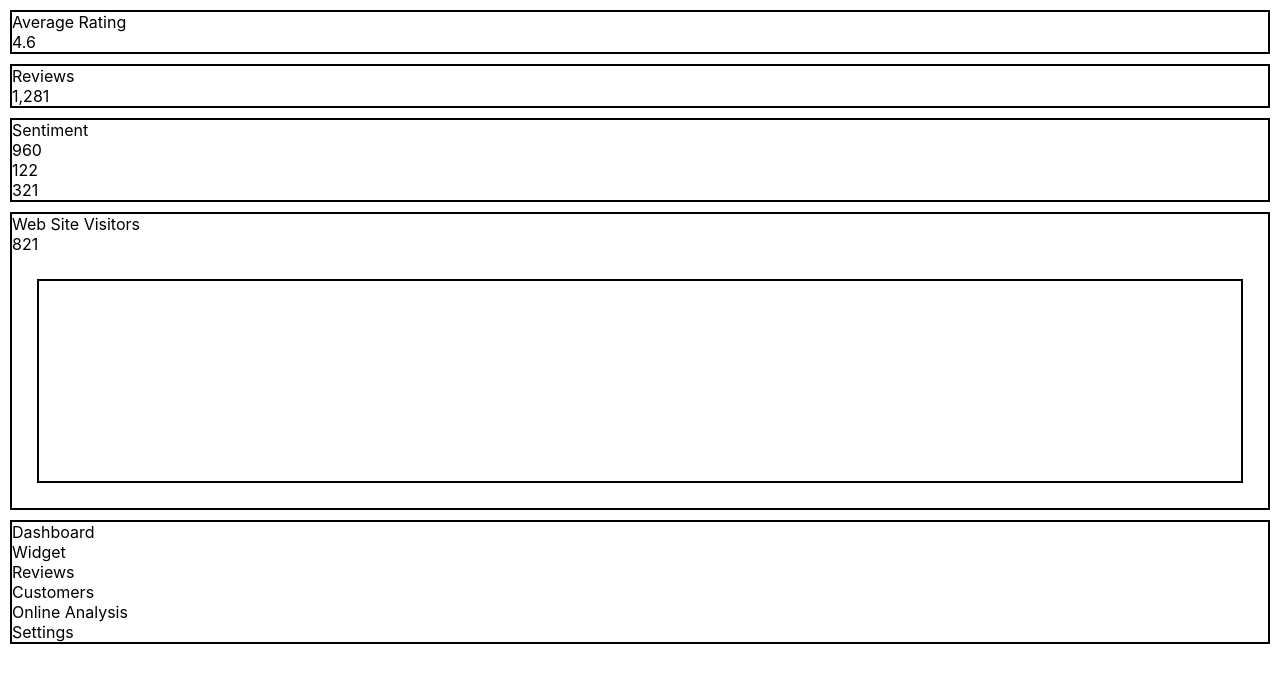
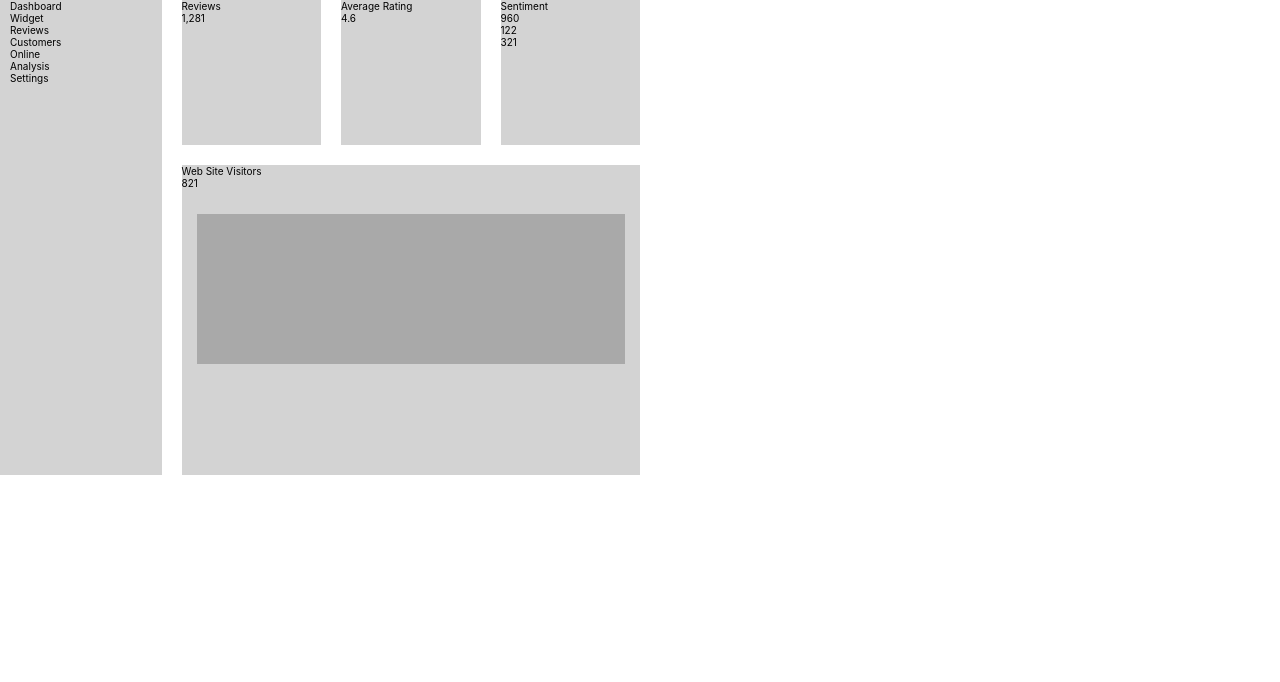
Before and after one commit to npsaunders/React_hwk1, a React (Create React App) app: page / in a window 1280 px wide. Shown: the top 682 px of the page. Built offline with nearby package versions, Linux system fonts and the light colour scheme.

Commit message:
layout components

```diff
--- a/src/App.css
+++ b/src/App.css
@@ -37,33 +37,55 @@
   }
 }
 
+.container {
+  height: 80vmin;
+  width: 80vmin;
+  display: grid;
+  grid-template-rows: 1fr 1fr 1fr 1fr;
+  grid-template-columns: 1fr 1fr 1fr 1fr;
+  column-gap: 20px;
+  row-gap: 20px;
+}
+
+.menu {
+  font-size: x-small;
+  padding: 0 100px 0 10px;
+  background-color: lightgray;
+  /* border: 2px solid black; */
+  grid-row: 1/4;
+  grid-column: 1/2;
+}
+
 #avgRating {
-  margin: 10px;
-  border: 2px solid black;
+  font-size: x-small;
+  background-color: lightgray;
+  grid-row: 1/2;
+  grid-column: 3/4;
 }
 
 #reviews {
-  margin: 10px;
-  border: 2px solid black;
+  font-size: x-small;
+  background-color: lightgray;
+  grid-row: 1/2;
+  grid-column: 2/3;
 }
 
 #sentiment {
-  margin: 10px;
-  border: 2px solid black;
+  font-size: x-small;
+  background-color: lightgray;
+  grid-row: 1/2;
+  grid-column: 4/5;
 }
 
 #webSiteVisitors {
-  margin: 10px;
-  border: 2px solid rgb(0, 0, 0);
+  font-size: x-small;
+  background-color: lightgray;
+  grid-row: 2/4;
+  grid-column: 2/5;
 }
 
 #webSiteVisitorsGraph {
-  margin: 25px;
-  border: 2px solid rgb(0, 0, 0);
-  padding: 100px 200px;
+  padding: 75px;
+  margin: 25px 15px;
+  background-color: darkgray;
 }
-
-.menu {
-  margin: 10px;
-  border: 2px solid rgb(0, 0, 0);
-}
--- a/src/containers/AvgRating.js
+++ b/src/containers/AvgRating.js
@@ -2,7 +2,7 @@ function AvgRating(props) {
   return (
     <div id="avgRating">
       Average Rating
-      < div class="avg_rating" >{props.AvgRating}</div >
+      < div id="avg_rating" >{props.AvgRating}</div >
     </div>
   )
 }
--- a/src/containers/Sentiment.js
+++ b/src/containers/Sentiment.js
@@ -1,9 +1,9 @@
 function Sentiment(props) {
   return (
     <div id="sentiment">Sentiment
-      <div class="num1">{props.num1}</div>
-      <div class="num1">{props.num2}</div>
-      <div class="num1">{props.num3}</div>
+      <div id="num1">{props.num1}</div>
+      <div id="num2">{props.num2}</div>
+      <div id="num3">{props.num3}</div>
     </div>
   );
 }
```
